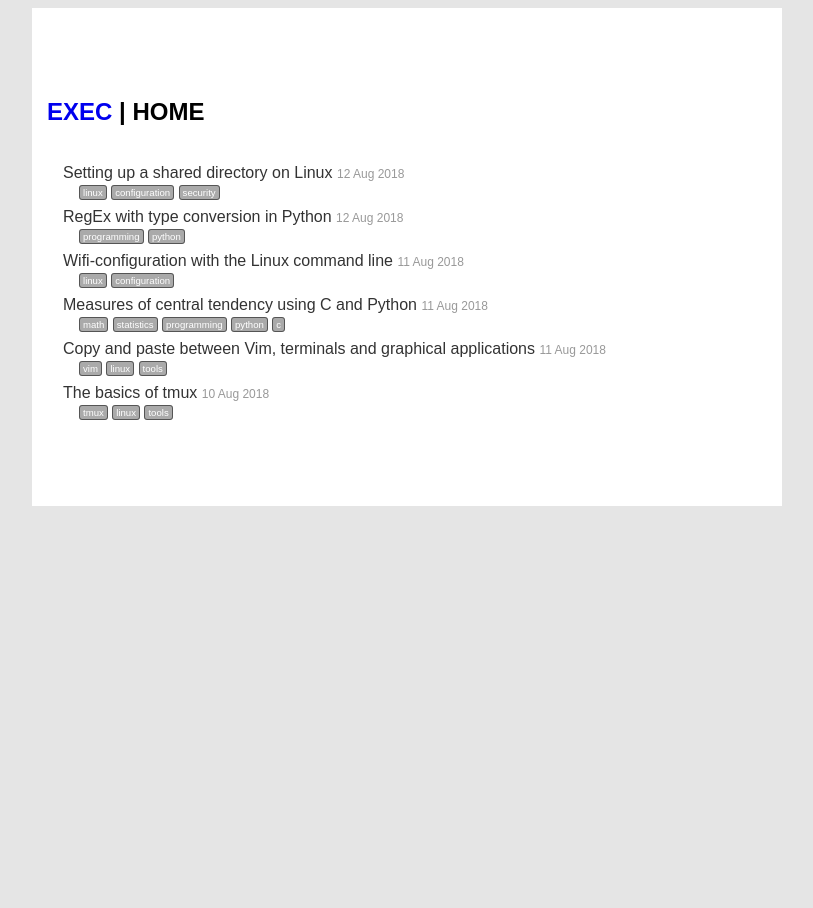
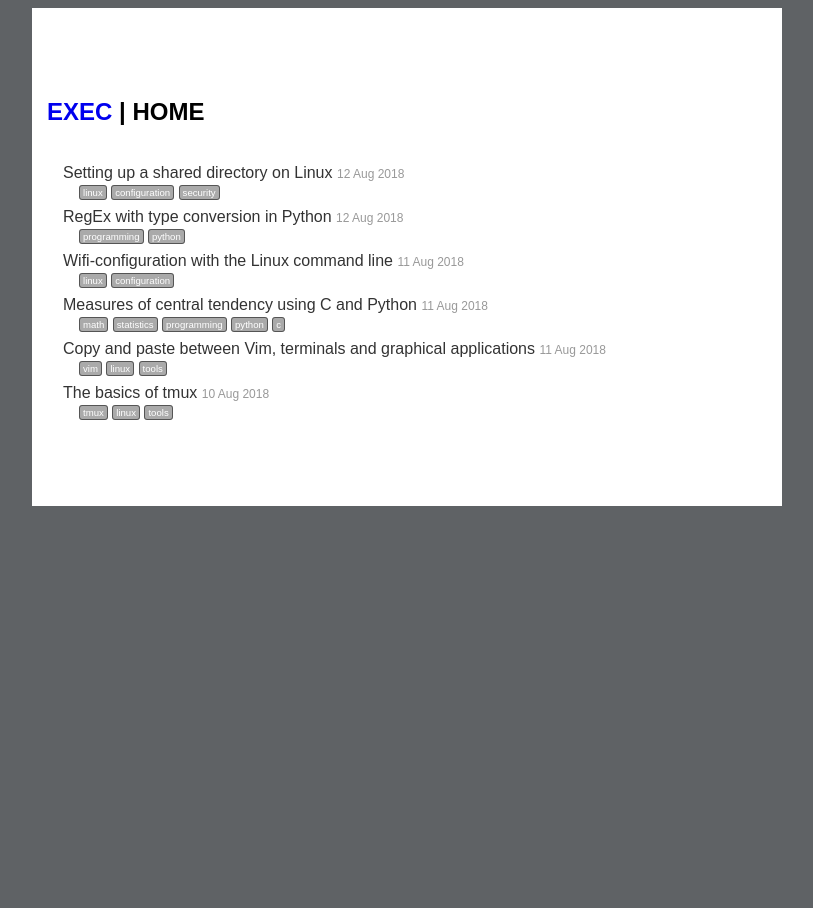
Before and after one commit to execas/execas.github.io, a Jekyll site: the page built from index.html, in a window 1280 px wide. Shown: the whole page, without its empty margins (233-1046 px from the left). Built offline with Jekyll 4.4.1, drawn with Linux system fonts in a browser that asks for light colours.

Commit message:
Update execas.css

```diff
--- a/css/execas.css
+++ b/css/execas.css
@@ -5,7 +5,8 @@ html, body {
 body {
      font-family: 'PT Sans', sans-serif;
      font-size: 16px;
-     background-color: #e5e5e5;
+     /*background-color: #e5e5e5;*/
+     background-color: #5F6265;
 }
 
 #wrapper {
```
